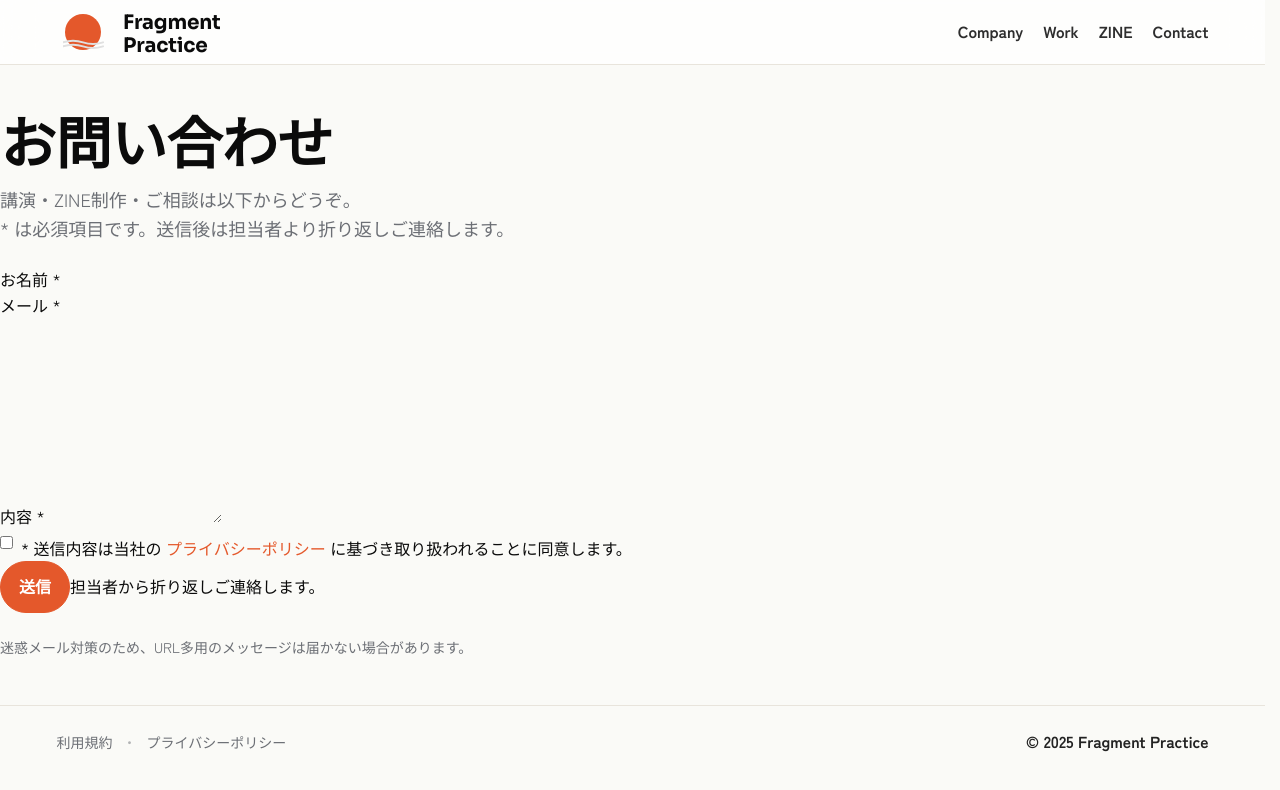
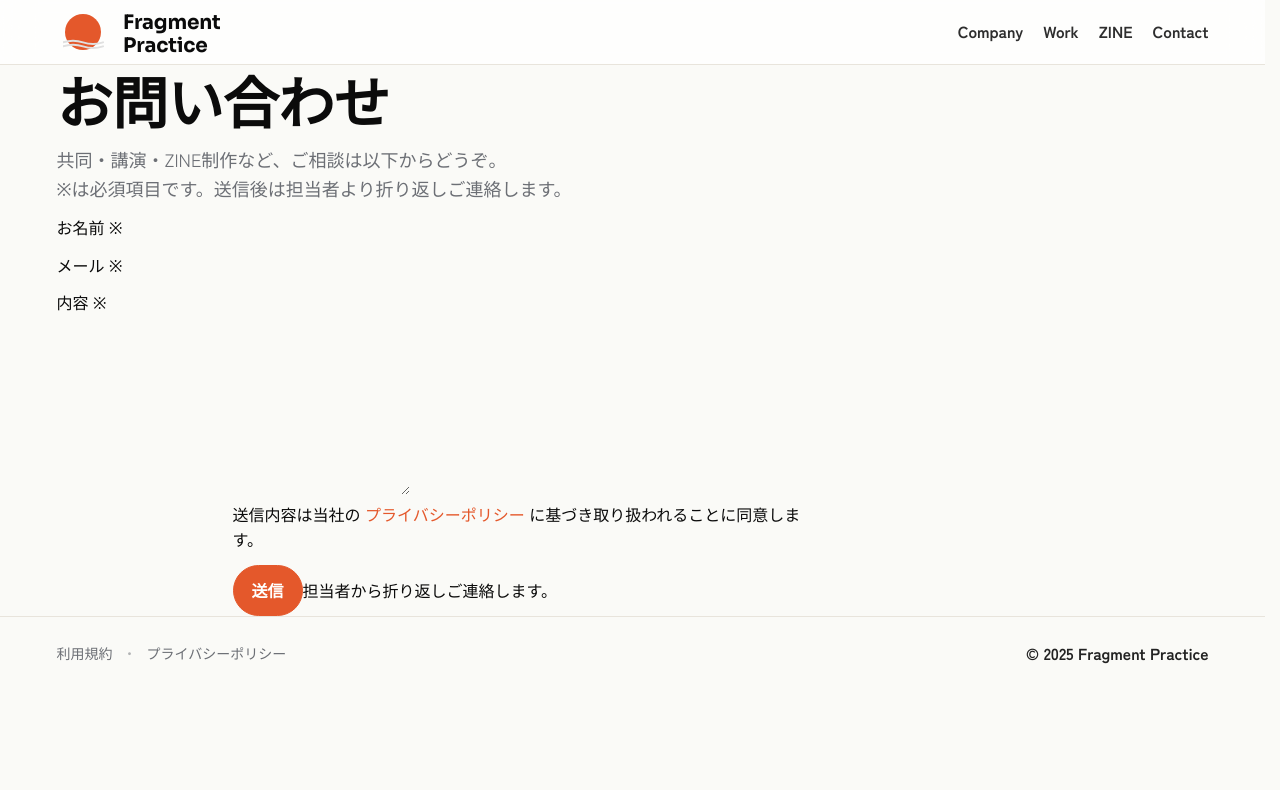
Before and after one commit to yasufrag/fragmentpractice.com, a Next.js app: page /contact in a window 1280 px wide. Shown: the top 790 px of the page. Built offline with nearby package versions, Linux system fonts and the light colour scheme.

Commit message:
commit fragmentpractice.com

```diff
--- /dev/null
+++ b/src/app/contact/form.tsx
@@ -0,0 +1,71 @@
+// src/app/contact/form.tsx
+"use client";
+
+import * as React from "react";
+import { useFormState } from "react-dom";
+import { submitContact } from "./actions";
+
+type State = Awaited<ReturnType<typeof submitContact>>;
+
+export function ContactForm() {
+  const [state, formAction] = useFormState<State, FormData>(submitContact as any, null);
+
+  return (
+    <form action={formAction} noValidate className="cf-wrap" aria-describedby="cf-note">
+      {/* 2カラムのグリッド（ラベル / フィールド） */}
+      <div className="cf-grid" role="group" aria-label="入力項目">
+        {/* お名前 */}
+        <label htmlFor="name" className="cf-label">
+          お名前 <span className="cf-req" aria-hidden="true">※</span>
+        </label>
+        <div className="cf-field">
+          <input id="name" name="name" type="text" required autoComplete="name" className="cf-input" />
+        </div>
+
+        {/* メール */}
+        <label htmlFor="email" className="cf-label">
+          メール <span className="cf-req" aria-hidden="true">※</span>
+        </label>
+        <div className="cf-field">
+          <input id="email" name="email" type="email" required autoComplete="email" className="cf-input" />
+        </div>
+
+        {/* 本文 */}
+        <label htmlFor="message" className="cf-label">
+          内容 <span className="cf-req" aria-hidden="true">※</span>
+        </label>
+        <div className="cf-field">
+          <textarea id="message" name="message" required rows={8} className="cf-textarea" />
+          <p id="cf-note" className="cf-hint">
+            送信内容は当社の <a href="/privacy">プライバシーポリシー</a> に基づき取り扱われることに同意します。
+          </p>
+        </div>
+
+        {/* 送信 */}
+        <div aria-hidden="true" />
+        <div className="cf-actions">
+          <button type="submit" className="btn primary">送信</button>
+          <span className="cf-meta">担当者から折り返しご連絡します。</span>
+        </div>
+      </div>
+
+      {/* 透明なハニーポット */}
+      <div style={{ position: "absolute", left: "-9999px" }} aria-hidden="true">
+        <label htmlFor="hp_url">URL欄（空欄のまま）</label>
+        <input id="hp_url" name="hp_url" type="text" tabIndex={-1} />
+      </div>
+
+      {/* 成功/失敗メッセージ */}
+      {state?.ok === true && (
+        <div role="status" className="cf-success" style={{ marginTop: 16 }}>
+          送信しました。ありがとうございます！
+        </div>
+      )}
+      {state?.ok === false && (
+        <div role="alert" className="cf-success" style={{ marginTop: 16, borderColor: "#E86A5E" }}>
+          送信に失敗しました。時間を置いて再度お試しください。
+        </div>
+      )}
+    </form>
+  );
+}
--- a/src/app/contact/page.tsx
+++ b/src/app/contact/page.tsx
@@ -1,120 +1,32 @@
-"use client";
+// src/app/contact/page.tsx
+import type { Metadata } from "next";
+import { ContactForm } from "./form";
 
-import React from "react";
-import { submitContact, type FormState } from "./actions";
-import { useFormState, useFormStatus } from "react-dom";
-
-function SubmitButton() {
-  const { pending } = useFormStatus();
-  return (
-    <button type="submit" className="btn primary" disabled={pending} aria-busy={pending || undefined}>
-      {pending ? "送信中…" : "送信"}
-    </button>
-  );
-}
+export const metadata: Metadata = {
+  title: "Contact — Fragment Practice",
+  description: "お問い合わせフォーム",
+};
 
 export default function ContactPage() {
-  const initialState: FormState = { ok: false };
-  const [state, formAction] = useFormState(submitContact, initialState);
+  return (
+    <main>
+      <div className="fp-container section">
+        {/* Heading */}
+        <section aria-labelledby="contact-title" className="section">
+          <h1 id="contact-title" className="h1" style={{ marginTop: 8 }}>
+            お問い合わせ
+          </h1>
+          <p className="lead" style={{ marginTop: 8, maxWidth: 720 }}>
+            共同・講演・ZINE制作など、ご相談は以下からどうぞ。<br />
+            <span aria-hidden="true">※</span>は必須項目です。送信後は担当者より折り返しご連絡します。
+          </p>
+        </section>
 
-  // aria 属性ヘルパ
-  const aria = (key: keyof NonNullable<FormState["errors"]>) => ({
-    "aria-invalid": state.errors?.[key] ? true : undefined,
-    "aria-describedby": state.errors?.[key] ? `${key}-error` : undefined,
-  });
-
-  // 成功時はフォームをクリアしたい → フォーム ref を使う
-  const formRef = React.useRef<HTMLFormElement>(null);
-  React.useEffect(() => {
-    if (state.ok) formRef.current?.reset();
-  }, [state.ok]);
-
-  return (
-    <main className="site-fp-container py-12">
-      <a href="#contact-form" className="skip-link">フォームにスキップ</a>
-
-      <header className="mb-6">
-        <h1 className="h1">お問い合わせ</h1>
-        <p className="lead mt-2">
-          講演・ZINE制作・ご相談は以下からどうぞ。<br />
-          <span className="text-[color:var(--muted)]">* は必須項目です。送信後は担当者より折り返しご連絡します。</span>
-        </p>
-      </header>
-
-      {/* ライブリージョン（読み上げ用） */}
-      <div className="sr-only" role="status" aria-live="polite">
-        {state.ok ? "送信成功" : state.errors || state.message ? "エラー" : ""}
+        {/* Form */}
+        <section aria-label="お問い合わせフォーム" className="section" style={{ paddingTop: 12 }}>
+          <ContactForm />
+        </section>
       </div>
-
-      {state.message && (
-        <div className="cf-success mb-6" role={state.ok ? "status" : "alert"} aria-live={state.ok ? "polite" : "assertive"}>
-          {state.message}
-        </div>
-      )}
-
-      {state.errors && Object.keys(state.errors).length > 0 && (
-        <div className="cf-success mb-6" role="alert" aria-live="assertive">
-          <p className="font-semibold mb-1">入力内容に不備があります。</p>
-          <ul className="list-disc pl-5">
-            {Object.entries(state.errors).map(([k, v]) => (
-              <li key={k}><a href={`#${k}`} className="underline">{v}</a></li>
-            ))}
-          </ul>
-        </div>
-      )}
-
-      <form id="contact-form" ref={formRef} action={formAction} noValidate className="cf-wrap">
-        {/* honeypot（視覚外） */}
-        <div aria-hidden="true" style={{ position: "absolute", left: "-9999px" }}>
-          <label>あなたのWebサイト（空欄のまま送信）</label>
-          <input name="hp_url" type="text" autoComplete="off" />
-        </div>
-
-        <div className="cf-field">
-          <label htmlFor="name" className="cf-label">
-            お名前 <span className="cf-req" aria-hidden="true">*</span>
-          </label>
-          <input id="name" name="name" type="text" autoComplete="name" required className="cf-input" {...aria("name")} />
-          {state.errors?.name && <div id="name-error" className="cf-hint" role="alert">{state.errors.name}</div>}
-        </div>
-
-        <div className="cf-field">
-          <label htmlFor="email" className="cf-label">
-            メール <span className="cf-req" aria-hidden="true">*</span>
-          </label>
-          <input id="email" name="email" type="email" inputMode="email" autoComplete="email" required className="cf-input" {...aria("email")} />
-          {state.errors?.email && <div id="email-error" className="cf-hint" role="alert">{state.errors.email}</div>}
-        </div>
-
-        <div className="cf-field">
-          <label htmlFor="message" className="cf-label">
-            内容 <span className="cf-req" aria-hidden="true">*</span>
-          </label>
-          <textarea id="message" name="message" rows={8} required className="cf-textarea" {...aria("message")} />
-          {state.errors?.message && <div id="message-error" className="cf-hint" role="alert">{state.errors.message}</div>}
-        </div>
-
-        <div className="cf-field">
-          <label className="inline-flex items-start gap-2">
-            <input id="consent" name="consent" type="checkbox" className="accent-[var(--accent)]" {...aria("consent")} />
-            <span>
-              <span aria-hidden="true">*</span> 送信内容は当社の{" "}
-              <a className="underline" href="/privacy">プライバシーポリシー</a>{" "}
-              に基づき取り扱われることに同意します。
-            </span>
-          </label>
-          {state.errors?.consent && <div id="consent-error" className="cf-hint" role="alert">{state.errors.consent}</div>}
-        </div>
-
-        <div className="cf-actions">
-          <SubmitButton />
-          <span className="cf-meta">担当者から折り返しご連絡します。</span>
-        </div>
-      </form>
-
-      <p className="mt-6 text-sm text-[color:var(--muted)]">
-        迷惑メール対策のため、URL多用のメッセージは届かない場合があります。
-      </p>
     </main>
   );
 }
--- a/src/app/globals.css
+++ b/src/app/globals.css
@@ -329,3 +329,14 @@ main{ min-height:60svh; } /* 画面が短い時でもフッターが張り付か
   .newsbar li.more{ display:inline-flex; flex:0 0 auto; }
   .newsbar .title{ max-width:60vw; }
 }
+
+/* contact: 2カラムレイアウト */
+.cf-grid{
+  display:grid;
+  grid-template-columns: 160px 1fr;
+  gap: 12px 16px;
+  max-width: 760px;
+}
+@media (max-width:640px){
+  .cf-grid{ grid-template-columns: 1fr; }
+}
```
